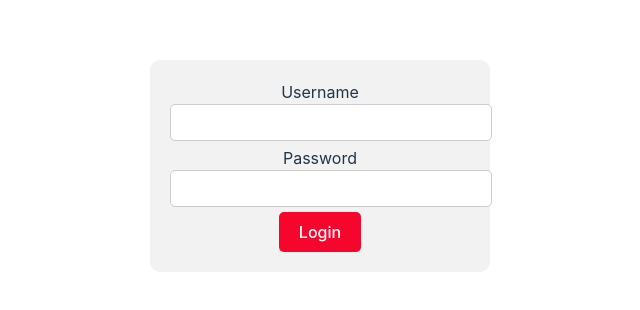
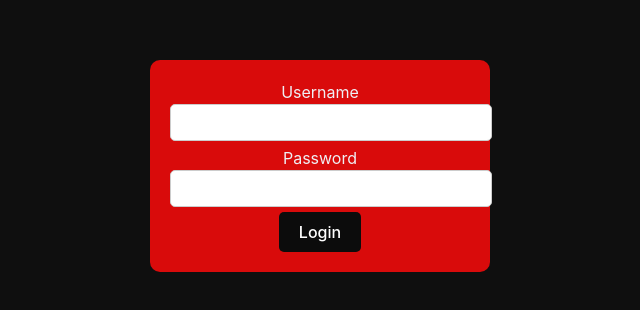
Before and after one commit to Cheezalot92/finalproject, a React (Vite) app in the folder final_project_frontend/: page / in a window 1280 px wide. Shown: the part 234-544 px from the top of the page, without its empty margins (320-960 px from the left). Built offline with nearby package versions, Linux system fonts and the light colour scheme.

Commit message:
added an image to the welcome page, messed with a little css.. needs improvment on all functionality

```diff
--- a/final_project_frontend/src/components/ShowList.jsx
+++ b/final_project_frontend/src/components/ShowList.jsx
@@ -1,4 +1,8 @@
 import React, { useState, useEffect } from "react";
+import NavBar from "../pages/NavBar";
+
+
+
 
 const ShowList = () => {
   const [animeList, setAnimeList] = useState([]);
@@ -29,6 +33,8 @@ const ShowList = () => {
   }, []);
 
   return (
+    <>
+      <NavBar />
       <div>
         <h2>Anime List</h2>
         <ul>
@@ -40,12 +46,14 @@ const ShowList = () => {
                 alt={anime.attributes.titles.en}
               />
               <p>Rating: {anime.attributes.averageRating}</p>
-                <p>Description: {anime.attributes.synopsis }</p>
+              <p>Description: {anime.attributes.synopsis}</p>
+                  {/* <p>Popularity Rank: {anime.attributes.popularityRank}</p> */}
             </li>
           ))}
         </ul>
         <button onClick={() => fetchAnimeData()}>Load More</button>
       </div>
+    </>
   );
 };
 
--- a/final_project_frontend/src/components/WelcomePageCss.jsx
+++ b/final_project_frontend/src/components/WelcomePageCss.jsx
@@ -41,6 +41,7 @@ export const StyleWelcome = styled.div`
     height: 100px;
     margin: 0 auto;
     display: block;
+
   }
 
   h2 {
--- a/final_project_frontend/src/index.css
+++ b/final_project_frontend/src/index.css
@@ -4,7 +4,7 @@
   font-weight: 400;
 
   color-scheme: light dark;
-  color: rgba(255, 255, 255, 0.87);
+  color: rgba(185, 26, 26, 0.87);
   background-color: #242424;
 
   font-synthesis: none;
@@ -57,13 +57,13 @@ button:focus-visible {
 
 @media (prefers-color-scheme: light) {
   :root {
-    color: #213547;
-    background-color: #ffffff;
+    color: #efeff4;
+    background-color: #0f0f0f;
   }
   a:hover {
     color: #747bff;
   }
   button {
-    background-color: #f9f9f9;
+    background-color: #0c0b0b;
   }
 }
--- a/final_project_frontend/src/pages/LoginPage.jsx
+++ b/final_project_frontend/src/pages/LoginPage.jsx
@@ -1,9 +1,8 @@
 import { useState } from "react";
-import NavBar from "./NavBar";
 import styled from "styled-components";
 
 const LoginForm = styled.form`
-  background-color: #f2f2f2;
+  background-color: #d90b0b;
   padding: 20px;
   border-radius: 10px;
   width: 300px;
@@ -23,13 +22,14 @@ const Input = styled.input`
 `;
 
 const Button = styled.button`
-  background-color: #f6052d;
+  background-color: #0c0c0c;
   color: white;
   padding: 10px 20px;
   border: none;
   border-radius: 5px;
   cursor: pointer;
 `;
+
 
 
 
@@ -91,7 +91,7 @@ export default function LoginPage() {
           onChange={handleChangePassword}
         ></Input>
       </Label>
-      <Button type="submit">Login</Button>
+      <Button type="submit" >Login</Button>
     </LoginForm>
   );
 }
--- a/final_project_frontend/src/pages/WelcomePage.jsx
+++ b/final_project_frontend/src/pages/WelcomePage.jsx
@@ -8,12 +8,12 @@ export default function WelcomePage(props) {
         <StyleWelcome>
           <NavBar/>
     <div className="container">
-      <h1>Welcome to Aniverse, {props.username}!</h1>
+      <h1>Welcome to AllAnime! {props.username}!</h1>
       <p>Your one-stop destination for all things anime!</p>
 
       <div className="boxes">
         <div className="box">
-          <img src="anime-poster.jpg" alt="Random Anime Poster" />
+          <img src="../../public/Naruto.png" alt="Random Anime Poster" />
           <h2>Latest Anime</h2>
           <p>Stay up-to-date on the newest and hottest anime releases.</p>
         </div>
@@ -38,7 +38,7 @@ export default function WelcomePage(props) {
 
         <div className="box">
           <img src="community-icon.png" alt="Community Icon" />
-          <h2>Join the Aniverse Community</h2>
+          <h2>Join the AllAnime Community</h2>
           <p>Connect with fellow anime fans and expand your anime horizons.</p>
         </div>
       </div>
```
Also changed, not shown: final_project_frontend/public/Naruto.png (added). Lines whose indentation alone changed are shown as unchanged.
